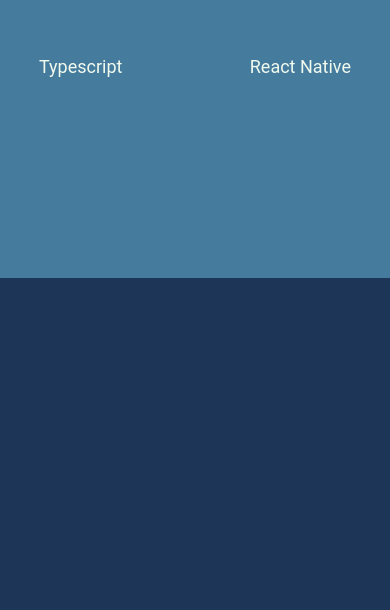
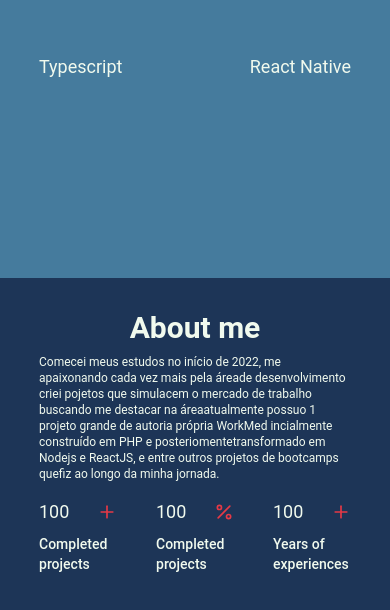
Before and after one commit to Davibarreto11/portifolio, a React (Create React App) app: page / in a window 390 px wide. Shown: the part 1638-2248 px from the top of the page. Before the commit the page ends 1916 px from the top, so only its background shows below. Built offline with nearby package versions, Linux system fonts and the light colour scheme.

Commit message:
mobile Aboutme

```diff
--- a/src/App.tsx
+++ b/src/App.tsx
@@ -6,6 +6,7 @@ import Section from './components/Section'
 import { NavBar } from './components/NavBar'
 import { Home } from './components/Home'
 import { BarSkill } from './components/BarSkill'
+import { AboutMe } from './components/AboutMe'
 
 const App: React.FC = () => {
   return (
@@ -17,6 +18,9 @@ const App: React.FC = () => {
       <Section level='barSkill'>
         <BarSkill />
       </Section>
+      <Section level='aboutMe'>
+        <AboutMe />
+      </Section>
     </div>
   )
 }
--- /dev/null
+++ b/src/components/AboutMe/index.tsx
@@ -0,0 +1,39 @@
+import React from 'react'
+import { FiPlus, FiPercent } from 'react-icons/fi'
+
+export const AboutMe: React.FC = () => {
+  return (
+    <div className='flex flex-col'>
+      <div className='flex flex-col items-center'>
+        <h3 className='font-bold text-3xl md:text-3xl lg:text-5xl xl:text-7xl 2xl:text-[102px] mt-4'>About me</h3>
+        <p className='text-xs mt-2'>
+          Comecei meus estudos no início de 2022, me apaixonando cada vez mais pela áreade desenvolvimento criei pojetos que simulacem o mercado de trabalho buscando me destacar na áreaatualmente possuo 1 projeto grande de autoria própria {'WorkMed'} incialmente construído
+          em PHP e posteriomentetransformado em Nodejs e ReactJS, e entre outros  projetos de bootcamps quefiz ao longo da minha jornada.
+        </p>
+      </div>
+      <div className='w-full flex items-center justify-between mt-4'>
+        <div className='w-1/4 flex flex-col items-center'>
+          <div className='w-full flex items-center justify-between'>
+            <span className='text-lg'>100</span>
+            <FiPlus size={20} color='#E63946'/>
+          </div>
+          <strong className='text-sm mt-2'>Completed projects</strong>
+        </div>
+        <div className='w-1/4 flex flex-col items-center'>
+          <div className='w-full flex items-center justify-between'>
+            <span className='text-lg'>100</span>
+            <FiPercent size={20} color='#E63946'/>
+          </div>
+          <strong className='text-sm mt-2'>Completed projects</strong>
+        </div>
+        <div className='w-1/4 flex flex-col items-center'>
+          <div className='w-full flex items-center justify-between'>
+            <span className='text-lg'>100</span>
+            <FiPlus size={20} color='#E63946'/>
+          </div>
+          <strong className='text-sm mt-2'>Years of experiences</strong>
+        </div>
+      </div>
+    </div>
+  )
+}
--- a/src/components/Section/index.tsx
+++ b/src/components/Section/index.tsx
@@ -2,7 +2,7 @@ import React from 'react'
 
 interface SectionProps {
   children: any
-  level: 'home' | 'about' | 'barSkill' | 'contacts'
+  level: 'home' | 'aboutMe' | 'barSkill' | 'contacts'
 }
 
 const Section: React.FC<SectionProps> = ({ children, level }) => {
```
